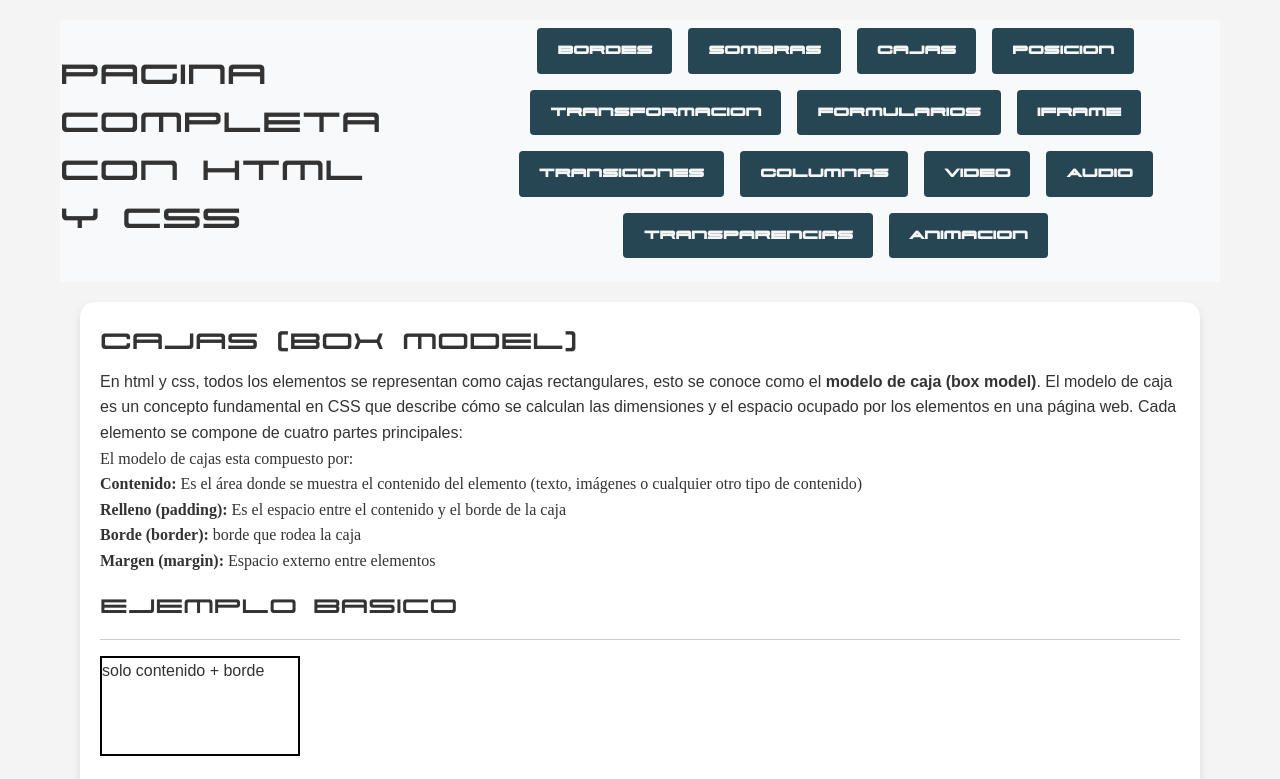
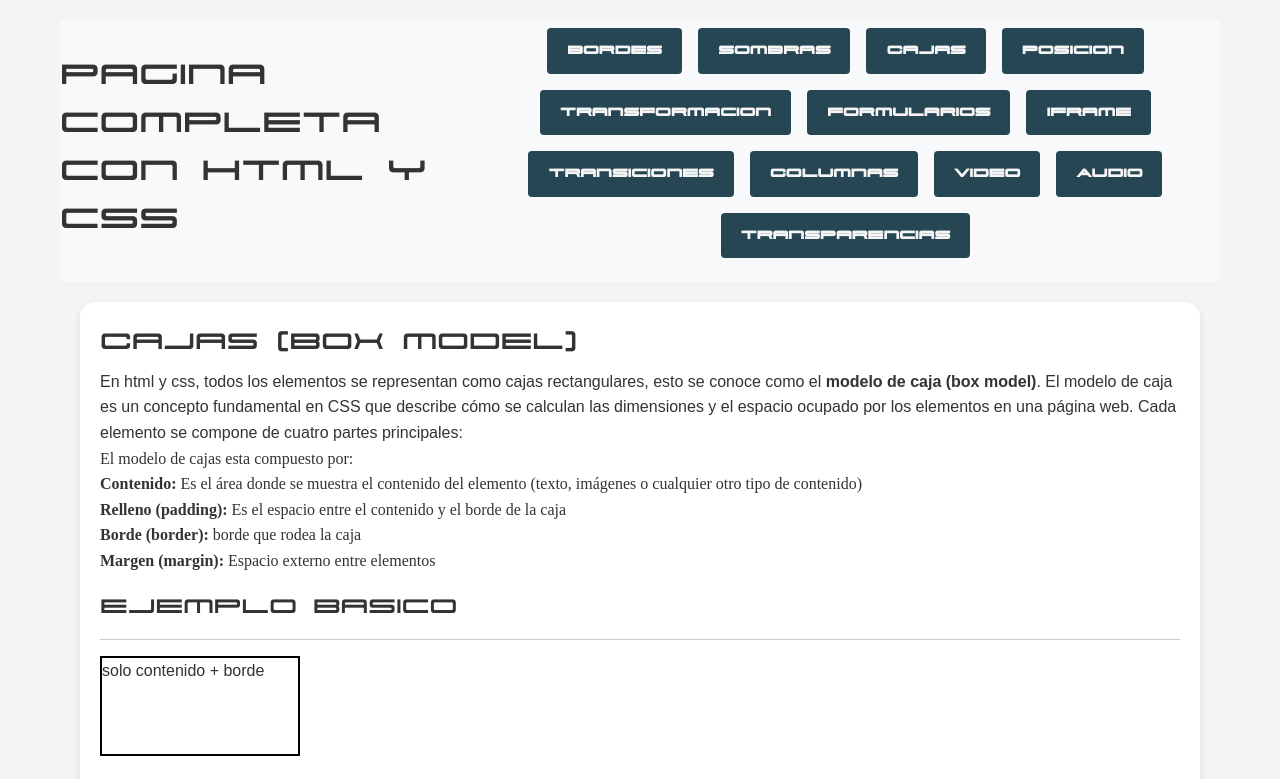
Before and after one commit to Ghosting43/Html_Trabajo_Final, a website: page html_Completo/cajas.html in a window 1280 px wide. Shown: the top 779 px of the page. Drawn offline with nearby package versions, Linux system fonts and the light colour scheme; a web font is replaced by a local one.

Commit message:
retoques finales

```diff
--- a/html_Completo/cajas.html
+++ b/html_Completo/cajas.html
@@ -27,7 +27,6 @@
             <li><a href="Video.html">Video</a></li>
             <li><a href="Audio.html">Audio</a></li>
             <li><a href="Transparencias.html">Transparencias</a></li>
-            <li><a href="Animacion.html">Animacion</a></li>
         </ul>
     </nav>
     <section class="estilo-pro">
```
Also changed, not shown: html_Completo/Formularios.html (+0 -1 lines), html_Completo/audio.html (+0 -1 lines), html_Completo/columnas.html (+0 -1 lines), html_Completo/iframe.html (+0 -1 lines), html_Completo/paginaCompleta.html (+0 -1 lines), html_Completo/posicion.html (+0 -1 lines), html_Completo/sombras.html (+0 -1 lines), html_Completo/transformacion.html (+0 -1 lines), html_Completo/transiciones.html (+0 -1 lines), html_Completo/transparencias.html (+1 -1 lines), html_Completo/video.html (+0 -1 lines).
